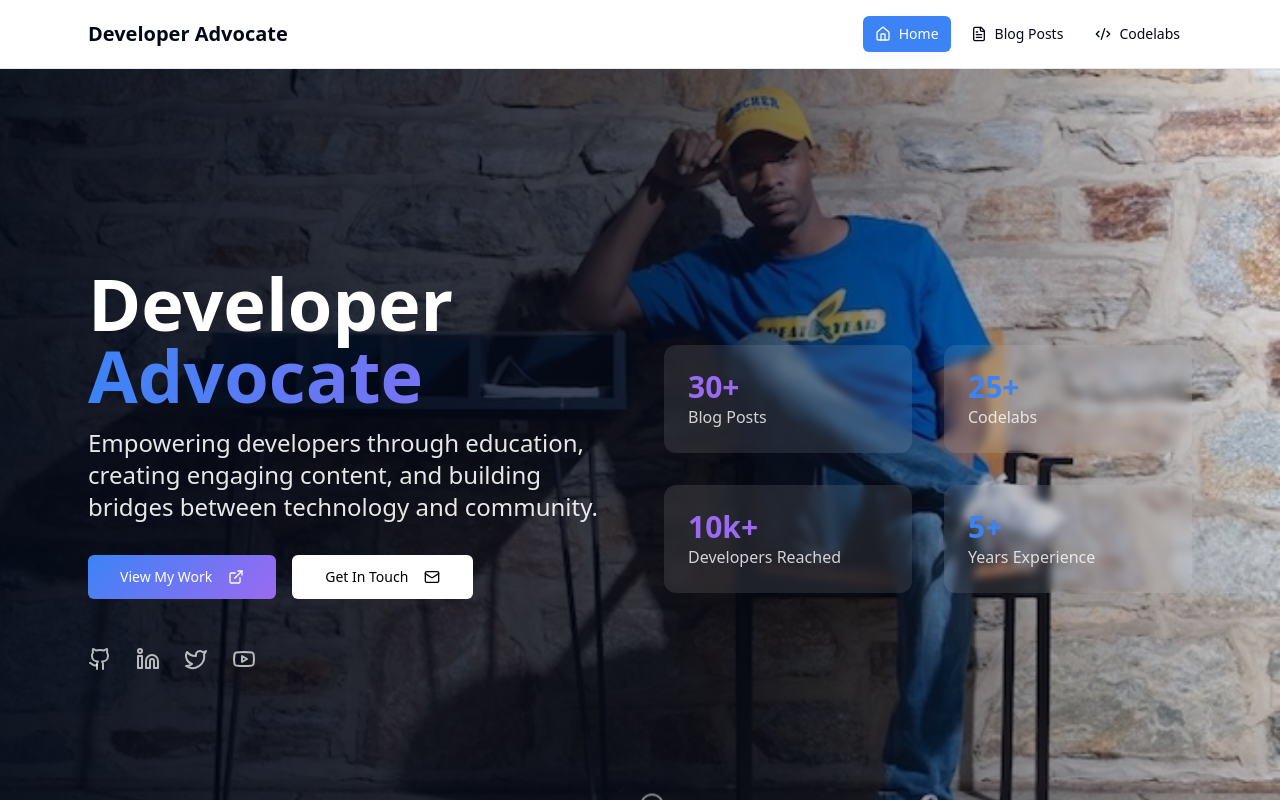
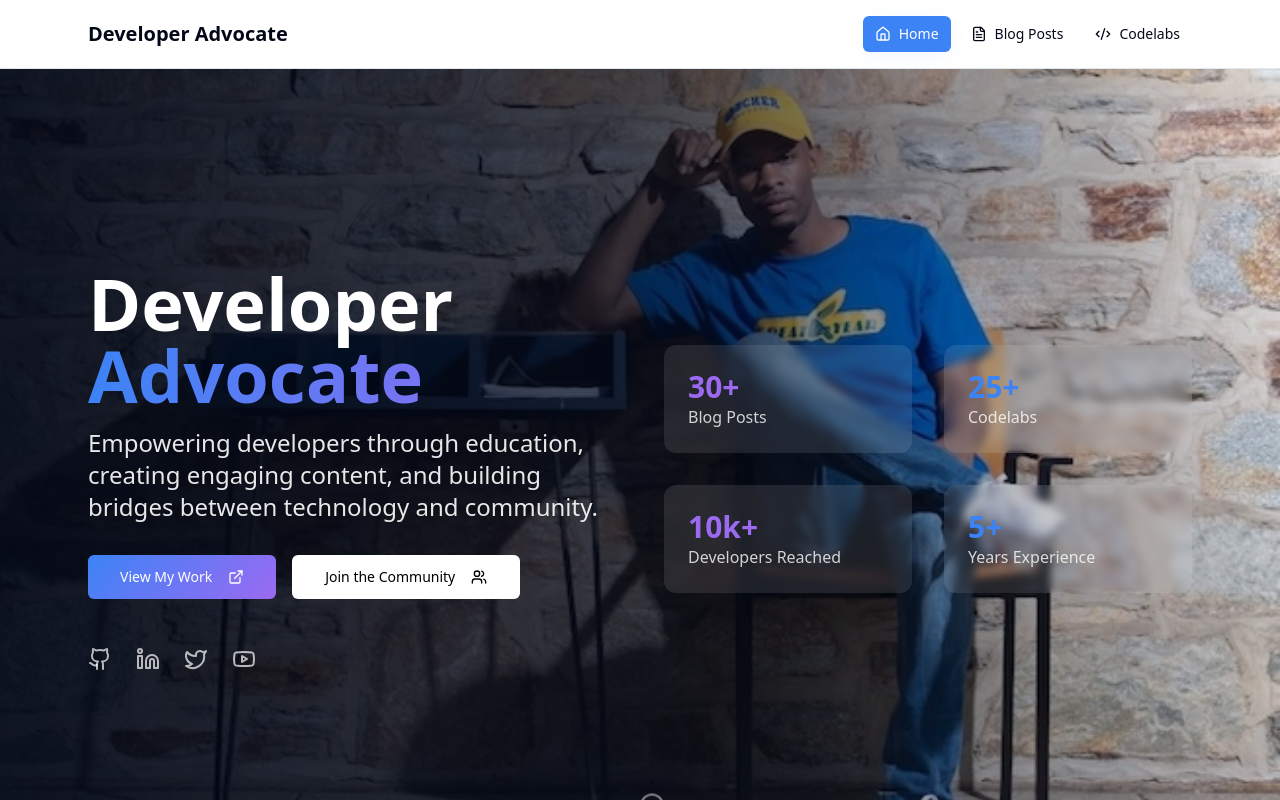
Before and after one commit to just-zoomit/dev-rel-profile, a React (Vite) app: page / in a window 1280 px wide. Shown: the top 800 px of the page. Built offline with nearby package versions, Linux system fonts and the light colour scheme.

Commit message:
Updated icon

```diff
--- a/src/components/Hero.tsx
+++ b/src/components/Hero.tsx
@@ -1,5 +1,5 @@
 import { Button } from "@/components/ui/button";
-import { Github, Linkedin, Twitter, Mail, ExternalLink, Youtube } from "lucide-react";
+import { Github, Linkedin, Twitter, Mail, ExternalLink, Youtube, Users } from "lucide-react";
 import heroImage from "@/assets/hero-image.jpg";
 
 const Hero = () => {
@@ -45,8 +45,8 @@ const Hero = () => {
                 </a>
               </Button>
               <Button variant="outline" size="lg" className="border-white/20 text-black hover:bg-white/10">
-                Get In Touch
-                <Mail className="ml-2 h-5 w-5" />
+                Join the Community
+                <Users className="ml-2 h-5 w-5" />
               </Button>
             </div>
 
```
